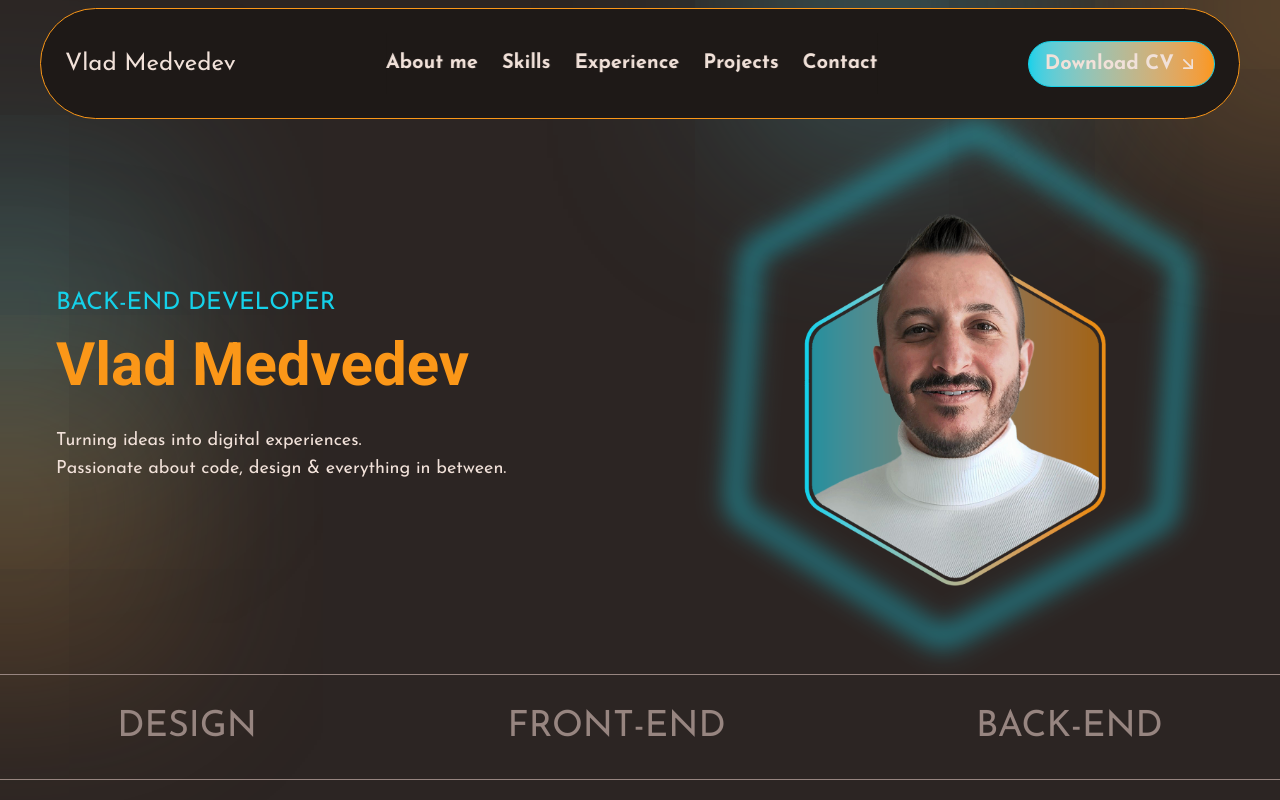
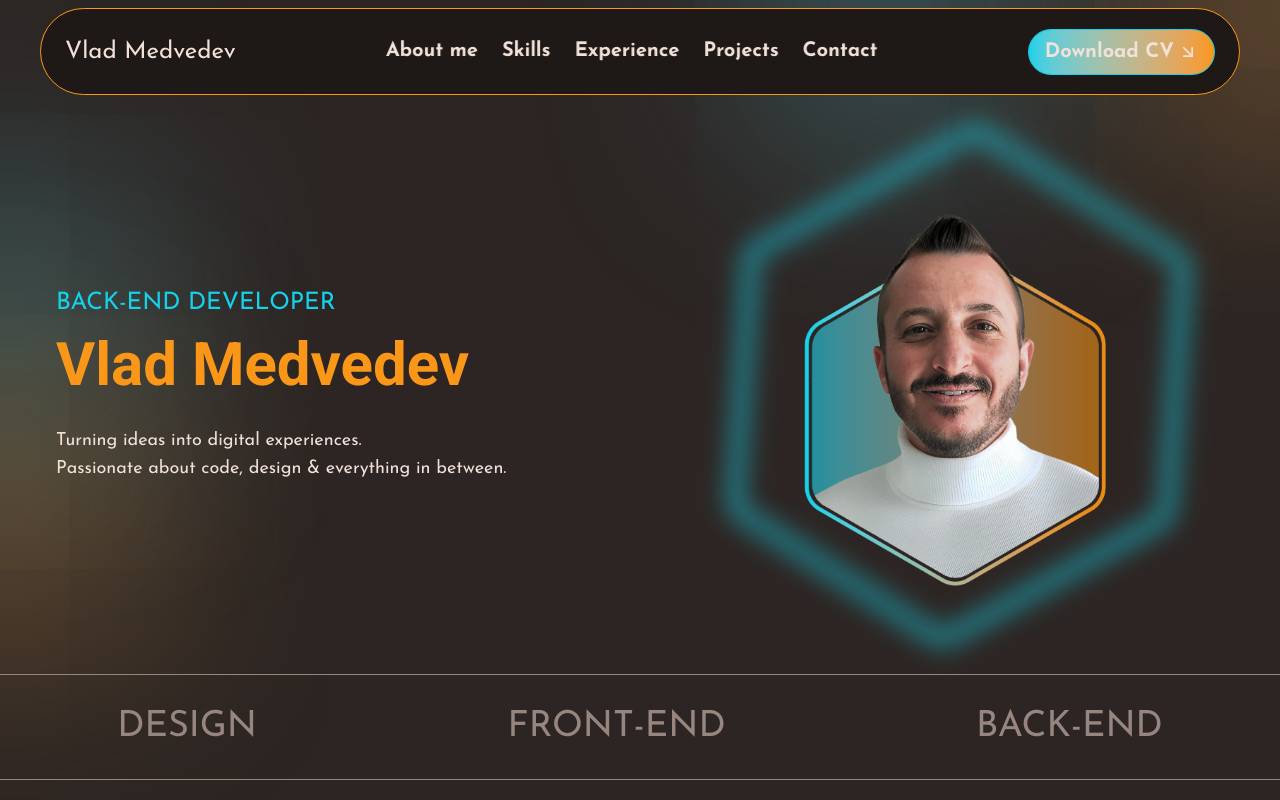
Before and after one commit to nightshiftmaster/developer-portfolio, a React (Vite) app: page / in a window 1280 px wide. Shown: the top 800 px of the page. Built offline with nearby package versions, Linux system fonts and the light colour scheme; a web font is replaced by a local one.

Commit message:
navbar size edit

```diff
--- a/src/components/navbar/NavbarMain.jsx
+++ b/src/components/navbar/NavbarMain.jsx
@@ -30,7 +30,7 @@ export const NavbarMain = () => {
       className="max-w-[1300px] mx-auto px-4 w-full fixed left-[50%] -translate-x-[50%] z-20 flex gap-4 mt-2"
       ref={navRef}
     >
-      <div className="flex justify-between w-full max-w-[1200px] mx-auto bg-black items-center p-6 rounded-full border-[0.5px] border-orange">
+      <div className="flex justify-between w-full max-w-[1200px] mx-auto bg-black items-center px-6 py-3 rounded-full border-[0.5px] border-orange">
         <NavbarLogo />
         <div
           className={`${isOpen ? "sm:block" : "sm:hidden"} lg:block`}
@@ -46,7 +46,7 @@ export const NavbarMain = () => {
           type="button"
           onClick={toggle}
         >
-          <GiHamburgerMenu className="text-white text-3xl cursor-pointer" />
+          <GiHamburgerMenu className="text-white text-base cursor-pointer" />
         </button>
       </div>
     </nav>
```
